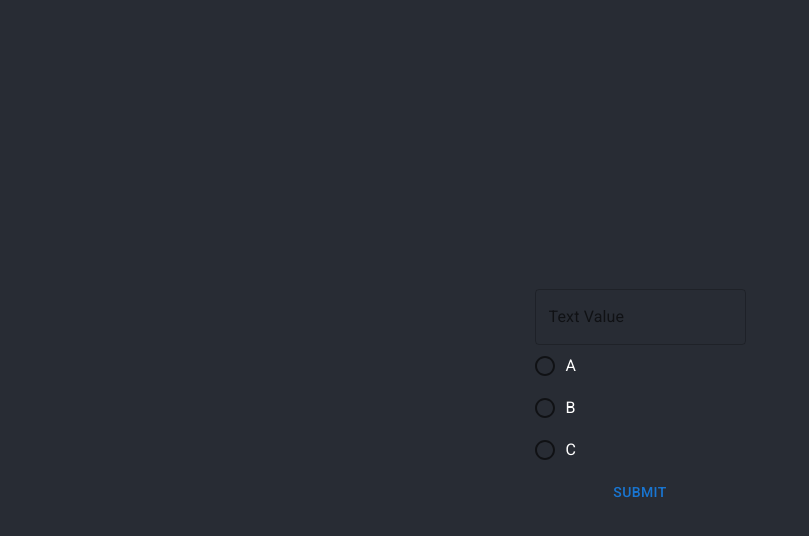
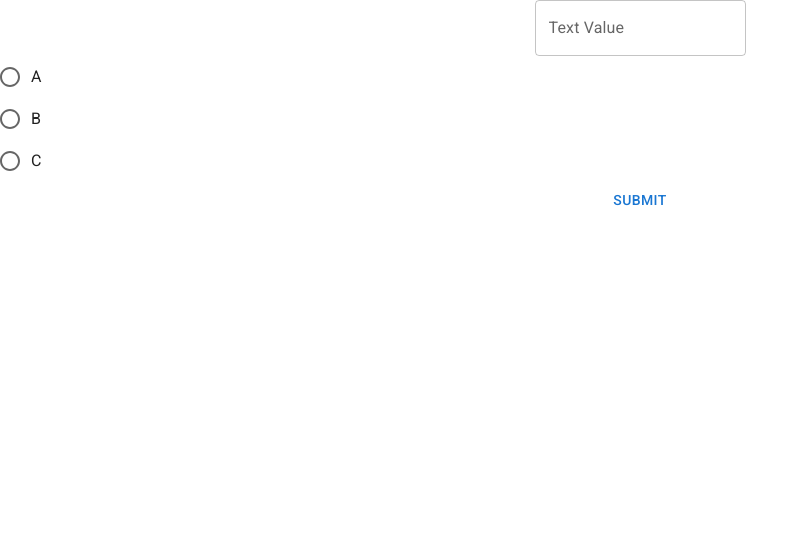
Before and after one commit to UniversityOfHelsinkiCS/kliksutin, a React (Create React App) app: page / in a window 1280 px wide. Shown: the top 536 px of the page, without its empty margins (0-809 px from the left). Built offline with nearby package versions, Linux system fonts and the light colour scheme.

Commit message:
Fix linting issues in frontend

```diff
--- a/package.json
+++ b/package.json
@@ -68,7 +68,8 @@
           "namedComponents": "arrow-function",
           "unnamedComponents": "arrow-function"
         }
-      ]
+      ],
+      "react/jsx-props-no-spreading": "off"
     }
   },
   "prettier": {
--- a/src/client/App.tsx
+++ b/src/client/App.tsx
@@ -1,17 +1,11 @@
+import React from 'react'
 import './App.css'
-import axios from 'axios'
 import Form from './components/Form'
 
-const basePath = process.env.PUBLIC_URL || ''
-
-const App = () => {
-  return (
-    <div className="App">
-      <header className="App-header">
-        <Form />
-      </header>
-    </div>
-  )
-}
+const App = () => (
+  <div className="App">
+    <Form />
+  </div>
+)
 
 export default App
--- a/src/client/components/Form.tsx
+++ b/src/client/components/Form.tsx
@@ -1,3 +1,4 @@
+import React from 'react'
 import { TextField, Button } from '@mui/material'
 import { Controller, useForm } from 'react-hook-form'
 import FormRadioGroup from './FormRadioGroup'
@@ -14,7 +15,7 @@ const Form = () => {
         name="testField"
         control={control}
         defaultValue=""
-        render={({ field }) => <TextField {...field} label={'Text Value'} />}
+        render={({ field }) => <TextField {...field} label="Text Value" />}
       />
       <FormRadioGroup control={control} />
       <Button onClick={handleSubmit(onSubmit)}>Submit</Button>
--- a/src/client/components/FormRadioGroup.tsx
+++ b/src/client/components/FormRadioGroup.tsx
@@ -1,33 +1,20 @@
+import React from 'react'
 import { RadioGroup, FormControlLabel, Radio } from '@mui/material'
 import { Controller } from 'react-hook-form'
 
-const FormRadioGroup = ({ control }) => {
-  return (
+const FormRadioGroup: React.FC<{ control: any }> = ({ control }) => (
   <Controller
     control={control}
     name="checkbox"
-      defaultValue={''}
+    defaultValue=""
     render={({ field }) => (
       <RadioGroup {...field}>
-          <FormControlLabel
-            value={'choise 1'}
-            control={<Radio />}
-            label={'A'}
-          />
-          <FormControlLabel
-            value={'choise 2'}
-            control={<Radio />}
-            label={'B'}
-          />
-          <FormControlLabel
-            value={'choise 3'}
-            control={<Radio />}
-            label={'C'}
-          />
+        <FormControlLabel value="choise 1" control={<Radio />} label="A" />
+        <FormControlLabel value="choise 2" control={<Radio />} label="B" />
+        <FormControlLabel value="choise 3" control={<Radio />} label="C" />
       </RadioGroup>
     )}
   />
 )
-}
 
 export default FormRadioGroup
```
Lines whose indentation alone changed are shown as unchanged.
